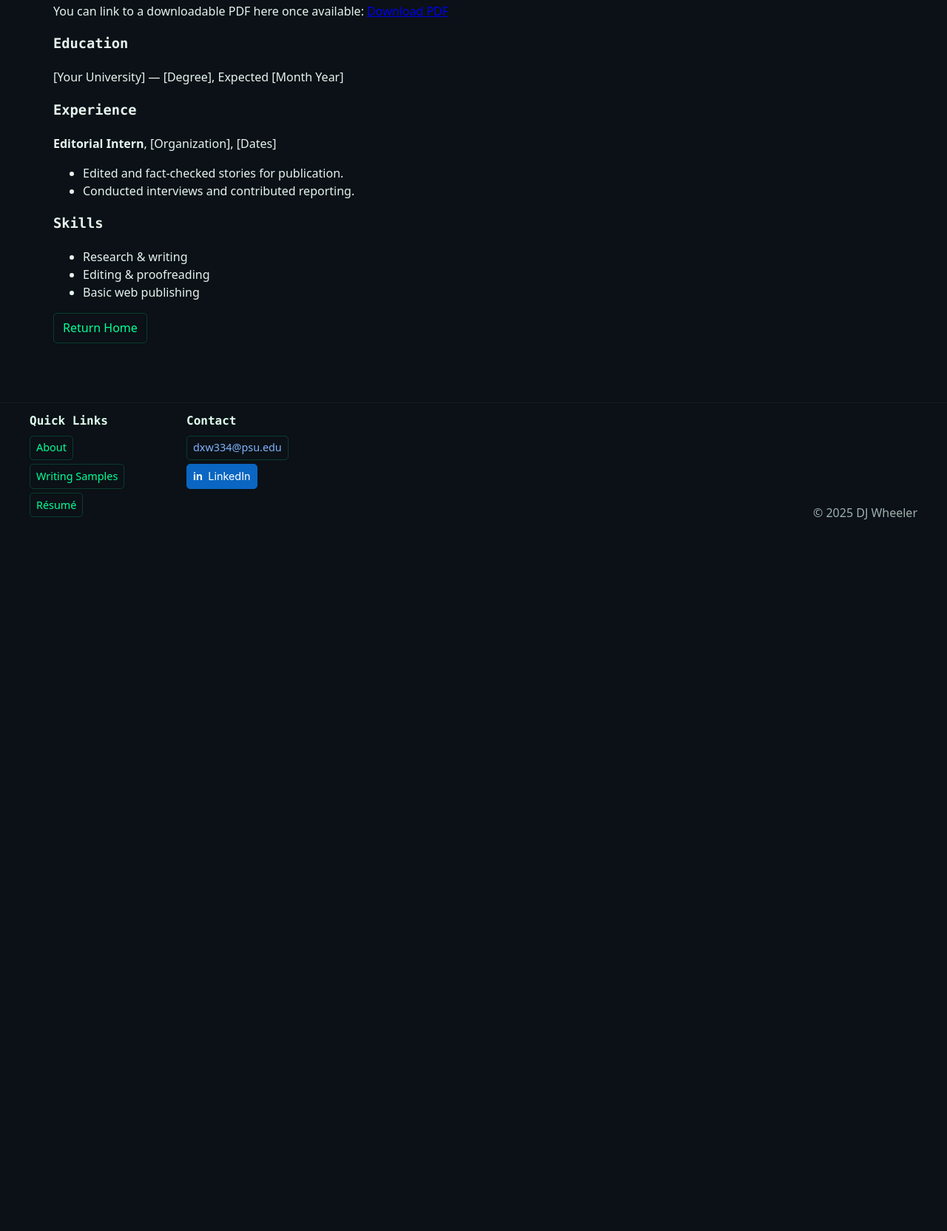
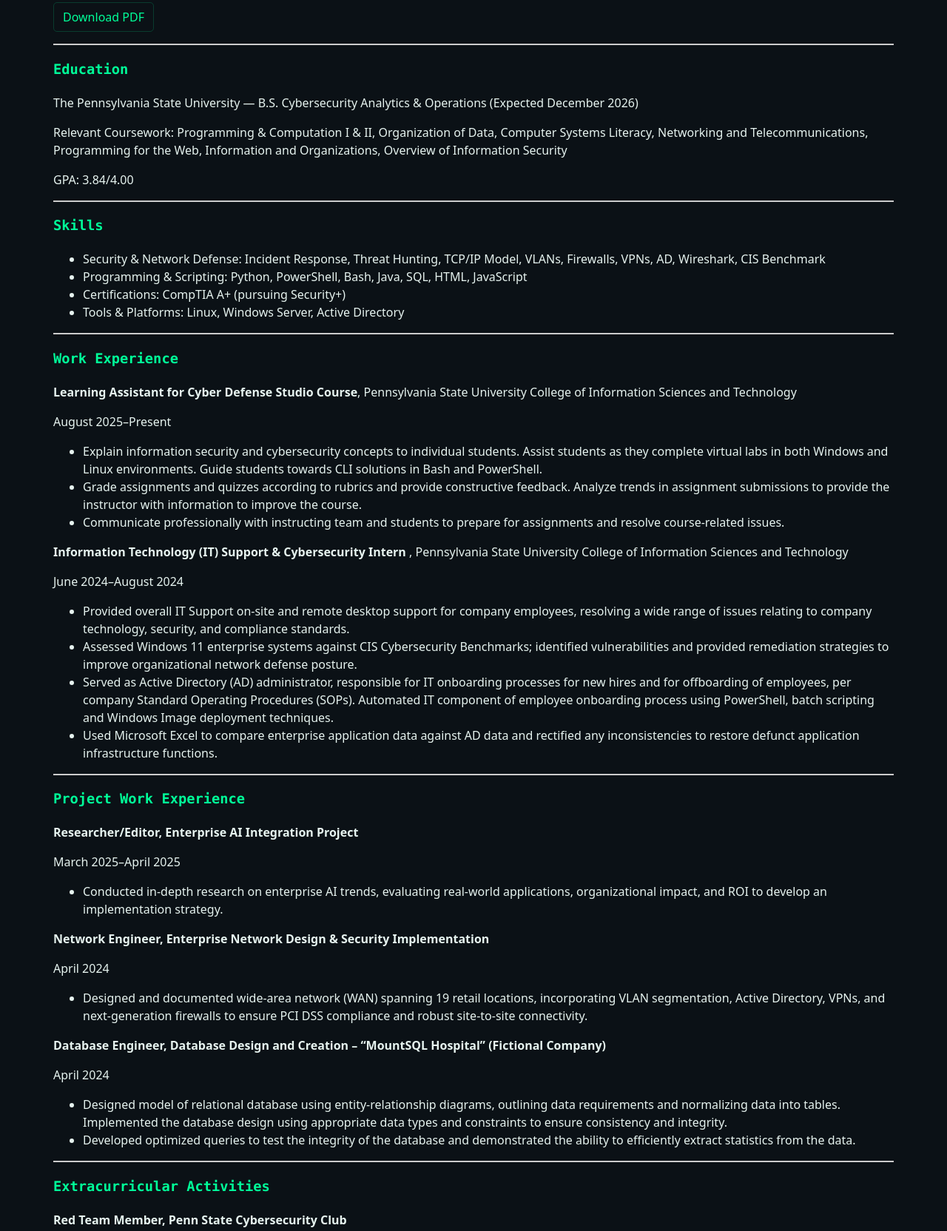
Before and after one commit to DWheeler22/e-portfolio, a plain HTML site: page resume.html in a window 1280 px wide. Shown: the part 230-1894 px from the top of the page at 74% size. Before the commit the page ends 935 px from the top, so only its background shows below. Drawn offline with Linux system fonts and the light colour scheme.

Commit message:
Filled in resume page, began working on About Me page. Switched professional profile to the home page rather than about.

```diff
--- a/css/style.css
+++ b/css/style.css
@@ -34,6 +34,7 @@ article{background:var(--card);padding:1rem;border-radius:6px;border:1px solid r
 .samples-list li{background:var(--card);margin:0 0 0.75rem;padding:0.75rem;border-radius:6px;border:1px solid rgba(255,255,255,0.03)}
 .samples-list a{color:#7fb3ff;text-decoration:none}
 .samples-list a:hover{color:#a6d1ff}
+h3,h4{font-family:SFMono-Regular,Menlo,Monaco,Consolas,'Roboto Mono',monospace;color:#00ff99}
 
 /* Sample cards for .docx previews */
 .sample-cards{display:grid;grid-template-columns:repeat(2,1fr);gap:1.5rem;margin:0;padding:0}
@@ -58,6 +59,7 @@ article{background:var(--card);padding:1rem;border-radius:6px;border:1px solid r
 
 /* Accessibly high contrast focus styles */
 a:focus{outline:3px solid rgba(0,255,153,0.18);outline-offset:2px}
+
 
 /* small subtle code-like captions */
 h4, h3{font-family:SFMono-Regular,Menlo,Monaco,Consolas,'Roboto Mono',monospace}
@@ -99,3 +101,17 @@ a[href*="linkedin.com"]:hover{background:#094fa3}
 .footer-col:nth-child(2){padding-left:1rem;border-left:1px solid rgba(255,255,255,0.03)}
 .footer-col:last-child{margin-left:auto;display:flex;align-items:flex-end;justify-content:flex-end;text-align:right;color:#9fb0af}
 .footer-col a[href^="mailto:"]{color:#7fb3ff}
+
+/* Custom divider for resume sections */
+.full-width-divider {
+  /* Ensure the element spans the full width of the viewport */
+  width: 100%;
+
+  /* Remove default margins that browsers add to the <hr> element */
+  margin-left: 0;
+  margin-right: 0;
+
+  /* Optional: Style the line itself */
+  border: 1px solid #ccc; /* Add a border style */
+  height: 0;               /* Some browsers need this to zero out default height */
+}
--- a/resume.html
+++ b/resume.html
@@ -23,31 +23,84 @@
 
   <main class="container">
     <h2>Résumé</h2>
-    <p>You can link to a downloadable PDF here once available: <a href="#" download>Download PDF</a></p>
+    <p><a class="btn" href="./Donald.C.WheelerResume2025.pdf" download>Download PDF</a></p>
+    <hr class="full-width-divider">
 
     <section>
       <h3>Education</h3>
-      <p>[Your University] — [Degree], Expected [Month Year]</p>
+      <p>The Pennsylvania State University — B.S. Cybersecurity Analytics & Operations (Expected December 2026)</p>
+      <p>Relevant Coursework: Programming & Computation I & II, Organization of Data, Computer Systems Literacy, Networking and Telecommunications, Programming for the Web, Information and Organizations, Overview of Information Security </p>
+      <p>GPA: 3.84/4.00</p>
     </section>
-
-    <section>
-      <h3>Experience</h3>
-      <p><strong>Editorial Intern</strong>, [Organization], [Dates]</p>
-      <ul>
-        <li>Edited and fact-checked stories for publication.</li>
-        <li>Conducted interviews and contributed reporting.</li>
-      </ul>
-    </section>
+    <hr class="full-width-divider">
 
     <section>
       <h3>Skills</h3>
       <ul>
-        <li>Research & writing</li>
-        <li>Editing & proofreading</li>
-        <li>Basic web publishing</li>
+        <li>Security & Network Defense: Incident Response, Threat Hunting, TCP/IP Model, VLANs, Firewalls, VPNs, AD, Wireshark, CIS Benchmark</li>
+        <li>Programming & Scripting: Python, PowerShell, Bash, Java, SQL, HTML, JavaScript</li>
+        <li>Certifications: CompTIA A+ (pursuing Security+)</li>
+        <li>Tools & Platforms: Linux, Windows Server, Active Directory</li>
+      </ul>
+    </section>
+    <hr class="full-width-divider">
+
+    <section>
+      <h3>Work Experience</h3>
+      <p><strong>Learning Assistant for Cyber Defense Studio Course</strong>, Pennsylvania State University College of Information Sciences and Technology</p>
+      <p>August 2025–Present</p>
+      <ul>
+        <li>Explain information security and cybersecurity concepts to individual students. Assist students as they complete virtual labs in both Windows and Linux environments. Guide students towards CLI solutions in Bash and PowerShell.</li>
+        <li>Grade assignments and quizzes according to rubrics and provide constructive feedback. Analyze trends in assignment submissions to provide the instructor with information to improve the course.</li>
+        <li>Communicate professionally with instructing team and students to prepare for assignments and resolve course-related issues.</li>
+      </ul>
+
+      <p><strong>Information Technology (IT) Support & Cybersecurity Intern </strong>, Pennsylvania State University College of Information Sciences and Technology</p>
+      <p>June 2024–August 2024</p>
+      <ul>
+        <li>Provided overall IT Support on-site and remote desktop support for company employees, resolving a wide range of issues relating to company technology, security, and compliance standards.</li>
+        <li>Assessed Windows 11 enterprise systems against CIS Cybersecurity Benchmarks; identified vulnerabilities and provided remediation strategies to improve organizational network defense posture.</li>
+        <li>Served as Active Directory (AD) administrator, responsible for IT onboarding processes for new hires and for offboarding of employees, per company Standard Operating Procedures (SOPs). Automated IT component of employee onboarding process using PowerShell, batch scripting and Windows Image deployment techniques.</li>
+        <li>Used Microsoft Excel to compare enterprise application data against AD data and rectified any inconsistencies to restore defunct application infrastructure functions. </li>
+      </ul>
+    </section>
+    <hr class="full-width-divider">
+
+    <section>
+      <h3>Project Work Experience</h3>
+      <p><strong>Researcher/Editor, Enterprise AI Integration Project</strong></p>
+      <p>March 2025–April 2025</p>
+      <ul>
+        <li>Conducted in-depth research on enterprise AI trends, evaluating real-world applications, organizational impact, and ROI to develop an implementation strategy.</li>
+      </ul>
+
+      <p><strong>Network Engineer, Enterprise Network Design & Security Implementation</strong></p>
+      <p>April 2024</p>
+      <ul>
+        <li>Designed and documented wide-area network (WAN) spanning 19 retail locations, incorporating VLAN segmentation, Active Directory, VPNs, and next-generation firewalls to ensure PCI DSS compliance and robust site-to-site connectivity.</li>
+      </ul>
+
+      <p><strong>Database Engineer, Database Design and Creation – “MountSQL Hospital” (Fictional Company)</strong></p>
+      <p>April 2024</p>
+      <ul>
+        <li>Designed model of relational database using entity-relationship diagrams, outlining data requirements and normalizing data into tables. Implemented the database design using appropriate data types and constraints to ensure consistency and integrity.</li>
+        <li>Developed optimized queries to test the integrity of the database and demonstrated the ability to efficiently extract statistics from the data.</li>
+      </ul>
+    </section>
+    <hr class="full-width-divider">
+
+    <section>
+      <h3>Extracurricular Activities</h3>
+      <p><strong>Red Team Member, Penn State Cybersecurity Club</strong></p>
+      <p>January 2024–Present</p>
+      <ul>
+        <li>Participate in weekly meetings focused on cybersecurity topics, including threat analysis, ethical hacking techniques, and emerging security trends.</li>
+        <li>Collaborate with club members on cybersecurity projects and competitions to enhance practical skills and knowledge.</li>
+        <li>Practice penetration testing and vulnerability assessment techniques in simulated environments to improve offensive security skills.</li>
       </ul>
     </section>
 
+    <br>
     <p><a class="btn" href="index.html">Return Home</a></p>
   </main>
 
```
Also changed, not shown: about.html (+5 -14 lines), index.html (+9 -2 lines), 1 other file.
